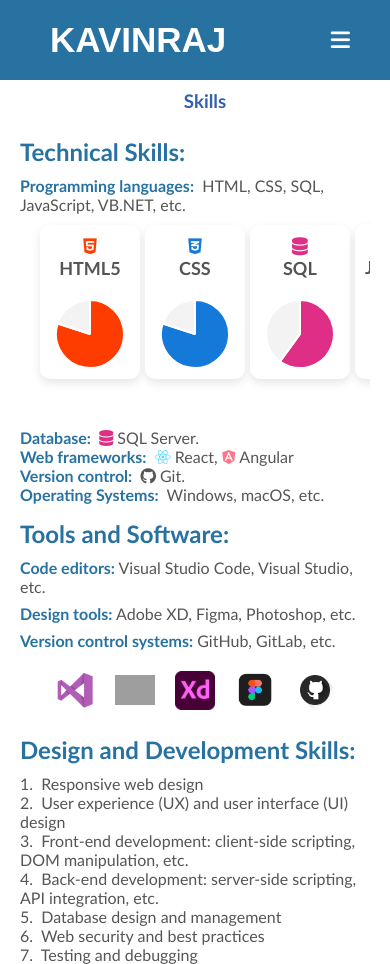
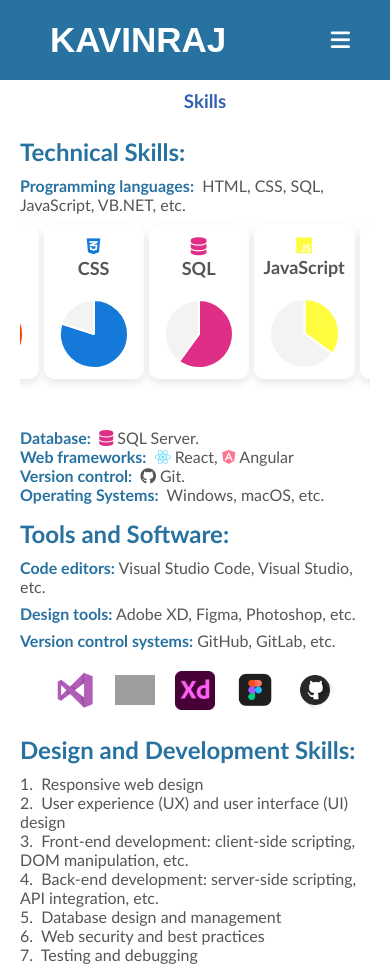
Before and after one commit to Kavinbala1072/Angular-Portfolio, an Angular app: page /skills in a window 390 px wide. Built offline with nearby package versions, Linux system fonts and the light colour scheme; grey boxes are pictures that could not be loaded.

Commit message:
Update skills.component.css

```diff
--- a/src/app/skills/skills.component.css
+++ b/src/app/skills/skills.component.css
@@ -278,6 +278,9 @@
       width: 50px;
       height: 50px;
     }
+    #html {
+      margin-left: 1vh;
+    }
   }
 
   @media (max-width: 480px) {
```
